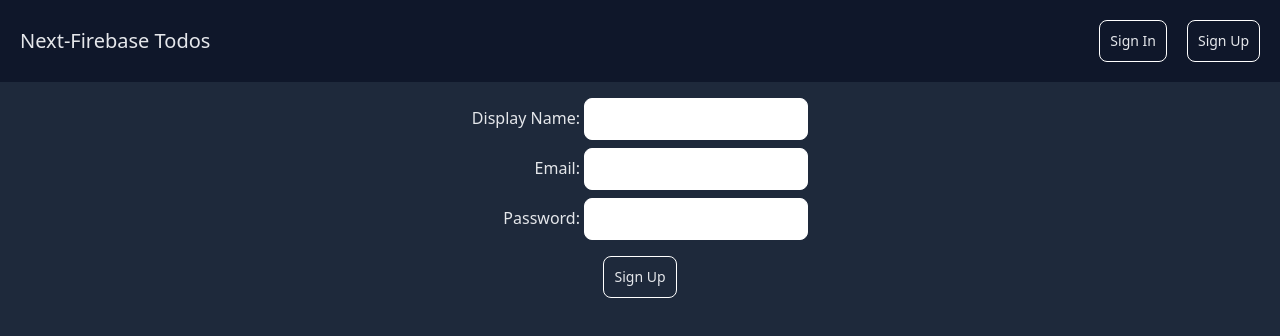
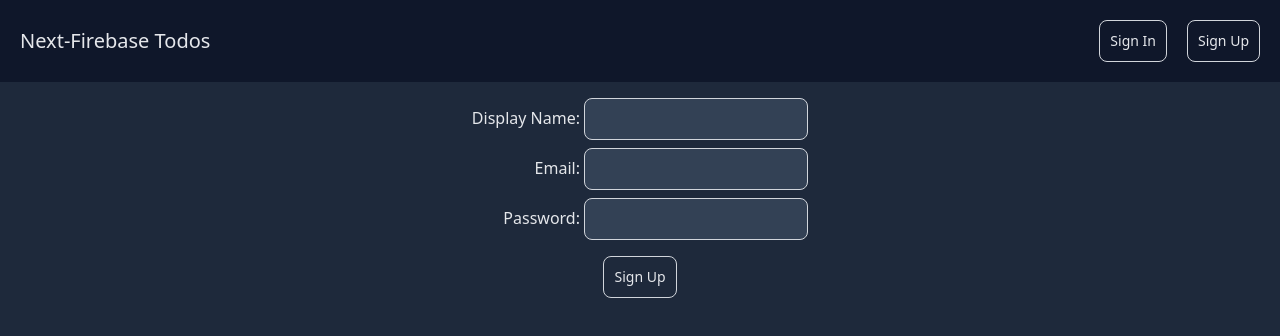
Before and after one commit to hunterkalinoski/next-firebase-todo, a Next.js app: page /signup in a window 1280 px wide. Shown: the top 336 px of the page. Built offline with nearby package versions, Linux system fonts and the light colour scheme; no server answers.

Commit message:
loading spinners on sign up/in pages

```diff
--- a/app/(registration)/signin/page.tsx
+++ b/app/(registration)/signin/page.tsx
@@ -3,16 +3,21 @@
 import { useState } from "react";
 import { logInUser } from "@lib/auth";
 import { useRouter } from "next/navigation";
+import { TailSpin } from "react-loader-spinner";
 
 export default function Page() {
   const [email, setEmail] = useState<string>("");
   const [password, setPassword] = useState<string>("");
+  const [loading, setLoading] = useState(false);
   const router = useRouter();
 
   async function signUp() {
+    setLoading(true);
     const success = await logInUser(email, password);
     if (success) {
       router.push("/");
+    } else {
+      setLoading(false);
     }
   }
 
@@ -34,6 +39,18 @@ export default function Page() {
       </div>
 
       <button onClick={signUp}>Sign In</button>
+      {loading && (
+        <TailSpin
+          height="80"
+          width="80"
+          color="#334155"
+          ariaLabel="tail-spin-loading"
+          radius="1"
+          wrapperStyle={{}}
+          wrapperClass=""
+          visible={true}
+        />
+      )}
     </>
   );
 }
--- a/app/(registration)/signup/page.tsx
+++ b/app/(registration)/signup/page.tsx
@@ -3,17 +3,22 @@
 import { useState } from "react";
 import { createNewUser } from "@lib/auth";
 import { useRouter } from "next/navigation";
+import { TailSpin } from "react-loader-spinner";
 
 export default function Page() {
   const [displayName, setDisplayName] = useState<string>("");
   const [email, setEmail] = useState<string>("");
   const [password, setPassword] = useState<string>("");
+  const [loading, setLoading] = useState(false);
   const router = useRouter();
 
   async function signUp() {
+    setLoading(true);
     const success = await createNewUser(displayName, email, password);
     if (success) {
       router.push("/");
+    } else {
+      setLoading(false);
     }
   }
 
@@ -43,6 +48,18 @@ export default function Page() {
       </div>
 
       <button onClick={signUp}>Sign Up</button>
+      {loading && (
+        <TailSpin
+          height="80"
+          width="80"
+          color="#334155"
+          ariaLabel="tail-spin-loading"
+          radius="1"
+          wrapperStyle={{}}
+          wrapperClass=""
+          visible={true}
+        />
+      )}
     </>
   );
 }
--- a/app/components/Navbar.tsx
+++ b/app/components/Navbar.tsx
@@ -18,10 +18,10 @@ export default function NavBar({}) {
         ) : (
           <span className="flex flex-row gap-5">
             <Link href="/signin" prefetch>
-              <button className="hover:bg-opacity-25 hover:bg-white">Sign In</button>
+              <button>Sign In</button>
             </Link>
             <Link href="/signup" prefetch>
-              <button className="hover:bg-opacity-25 hover:bg-white">Sign Up</button>
+              <button>Sign Up</button>
             </Link>
           </span>
         )}
--- a/app/globals.css
+++ b/app/globals.css
@@ -11,18 +11,26 @@
   }
 
   button {
-    @apply border border-white p-2.5 rounded-lg text-sm;
+    @apply border border-gray-300 p-2.5 rounded-lg text-sm hover:bg-opacity-25 hover:bg-white;
   }
 
   input {
-    @apply border border-white p-2.5 rounded-lg text-sm;
+    @apply border border-gray-300 p-2.5 rounded-lg text-sm bg-slate-700 selection:bg-slate-700;
+  }
+  input:-webkit-autofill,
+  input:-webkit-autofill:hover,
+  input:-webkit-autofill:focus,
+  input:-webkit-autofill:active {
+    -webkit-box-shadow: 0 0 0 30px rgb(51, 65, 85) inset !important;
+    box-shadow: 0 0 0 30px rgb(51, 65, 85) inset !important;
+    -webkit-text-fill-color: rgb(229, 231, 235) !important;
   }
 
   textarea {
-    @apply border border-white p-2.5 rounded-lg text-sm;
+    @apply border border-gray-300 p-2.5 rounded-lg text-sm;
   }
 
   select {
-    @apply border border-white p-2.5 rounded-lg text-sm;
+    @apply border border-gray-300 p-2.5 rounded-lg text-sm;
   }
 }
--- a/app/page.tsx
+++ b/app/page.tsx
@@ -35,12 +35,11 @@ export default function Page() {
     <>
       {auth ? (
         <>
-          <div>Hello {userDoc?.display_name}</div>
-          <button onClick={logOutUser}>Sign Out</button>
-          <Link className="pb-20" href="/create">
+          <h2>Hello {userDoc?.display_name}</h2>
+          <Link href="/create" prefetch>
             <button>Create a new Todo</button>
           </Link>
-          <h1>Your Todos:</h1>
+          <h1 className="mt-20">Your Todos:</h1>
           <ul className="flex flex-col gap-4">
             {todos?.map((todo) => (
               <li
@@ -82,11 +81,11 @@ export default function Page() {
           <p>This is a todo app built with Nextjs and Firebase(Auth and Firestore)</p>
           <span className="flex flex-row gap-2 items-center">
             <Link href="/signup" prefetch>
-              <button className="hover:bg-opacity-25 hover:bg-white">Sign up</button>
+              <button>Sign up</button>
             </Link>
             <p>or</p>
             <Link href="/signin" prefetch>
-              <button className="hover:bg-opacity-25 hover:bg-white">Sign in</button>
+              <button>Sign in</button>
             </Link>
             <p>to get started</p>
           </span>
--- a/package.json
+++ b/package.json
@@ -19,6 +19,7 @@
     "next": "13.1.1",
     "react": "18.2.0",
     "react-dom": "18.2.0",
+    "react-loader-spinner": "^5.3.4",
     "typescript": "4.9.4"
   },
   "devDependencies": {
```
Also changed, not shown: 1 other file (tests, documents, lock files or other folders).
